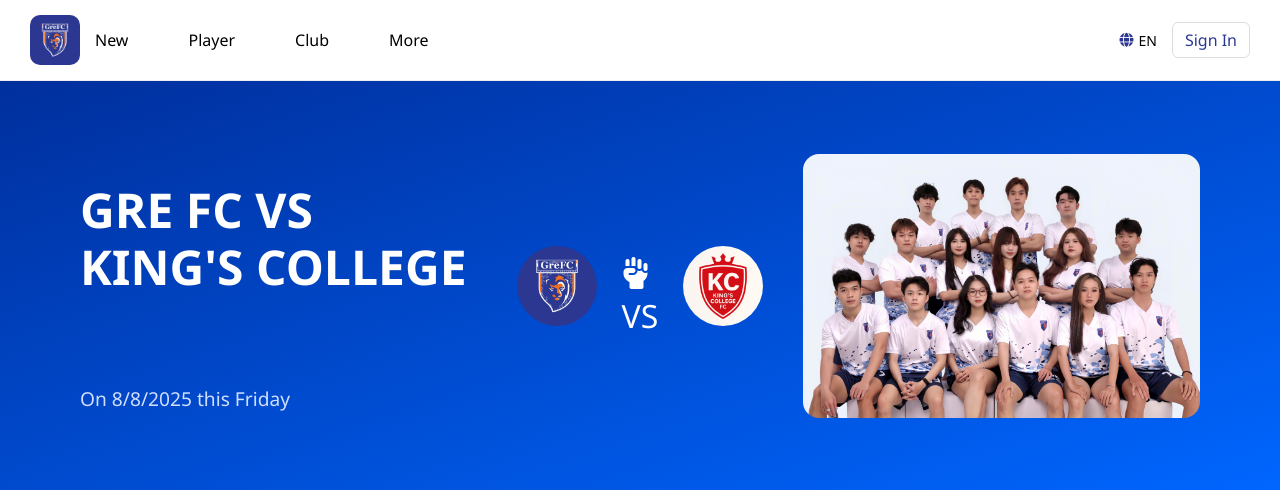
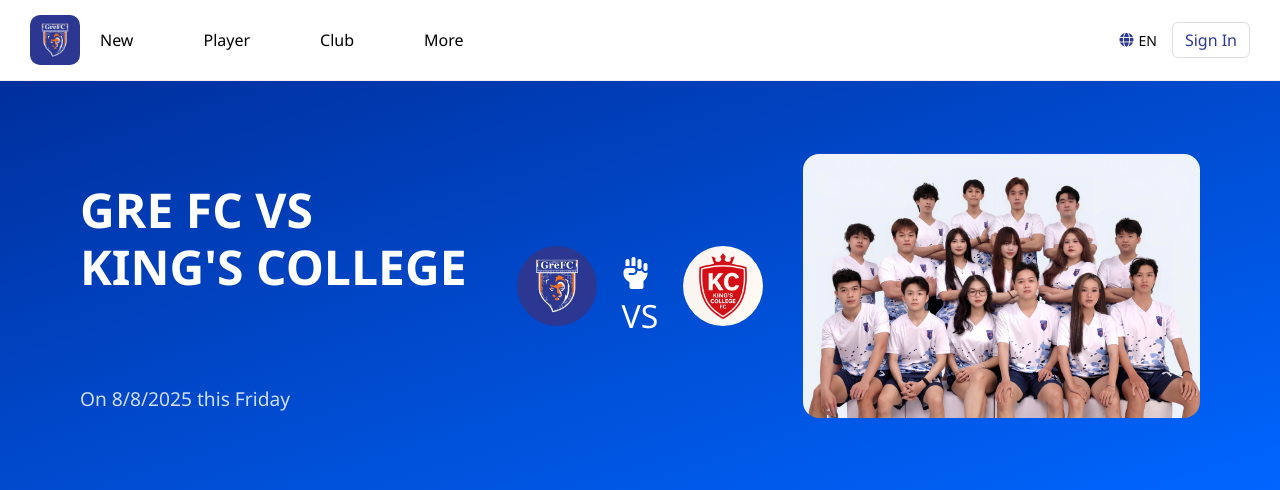
Before and after one commit to HoangPho2212/Greenwich-Football-Club-Official, a PHP site: page / in a window 1280 px wide. Shown: the top 490 px of the page. Run offline with PHP 8.4, Linux system fonts and the light colour scheme.

Commit message:
update css for nav bar

```diff
--- a/style.css
+++ b/style.css
@@ -17,14 +17,41 @@ header {
 header nav a {
     text-decoration: none;
     color: #000;
-    margin: 0 15px;
     font-weight: 500;
-    transition: color 0.3s ease;
+    transition: color 0.3s ease, transform 0.3 ease;
+    display: inline-block;
+    position: relative;
+    margin: 0 20px;
+}
+
+
+/* nav a:hover {
+    color: #2B3790; */
+
+nav a::after {
+  content: '';
+  position: absolute;
+  left: 0;
+  bottom: -4px;
+  width: 100%;
+  height: 2px;
+  background-color: #2B3790;
+  transform: scaleX(0);
+  transform-origin: right;
+  transition: transform 0.4s ease;
 }
 
 nav a:hover {
-    color: #2B3790;
+  color: #2B3790;
+  transform: scale(1.05) rotate(-1deg);
+  text-shadow: 0 0 8px rgba(43, 55, 144, 0.5);
 }
+
+nav a:hover::after {
+  transform: scaleX(1);
+  transform-origin: left;
+}
+
 
 nav {
     display: flex;
```
